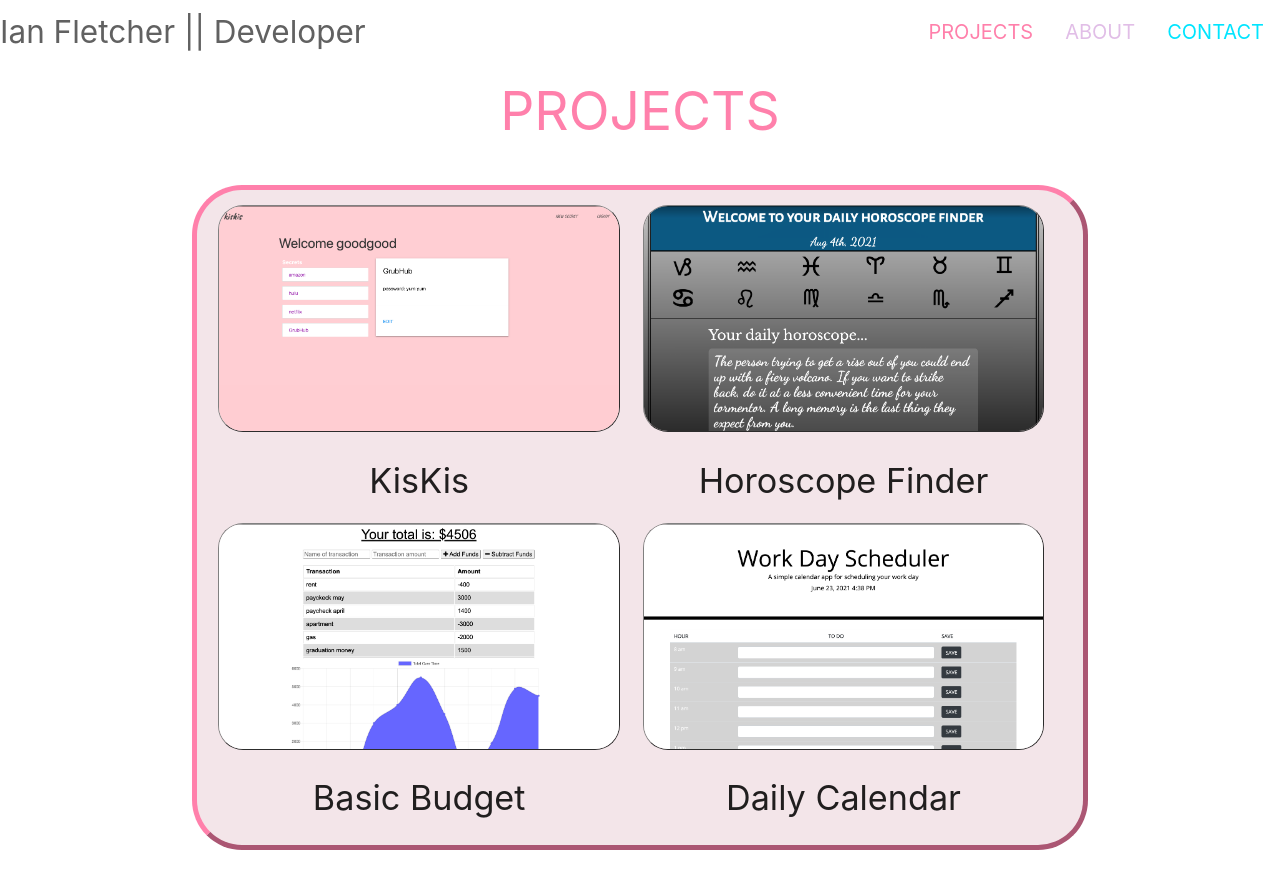
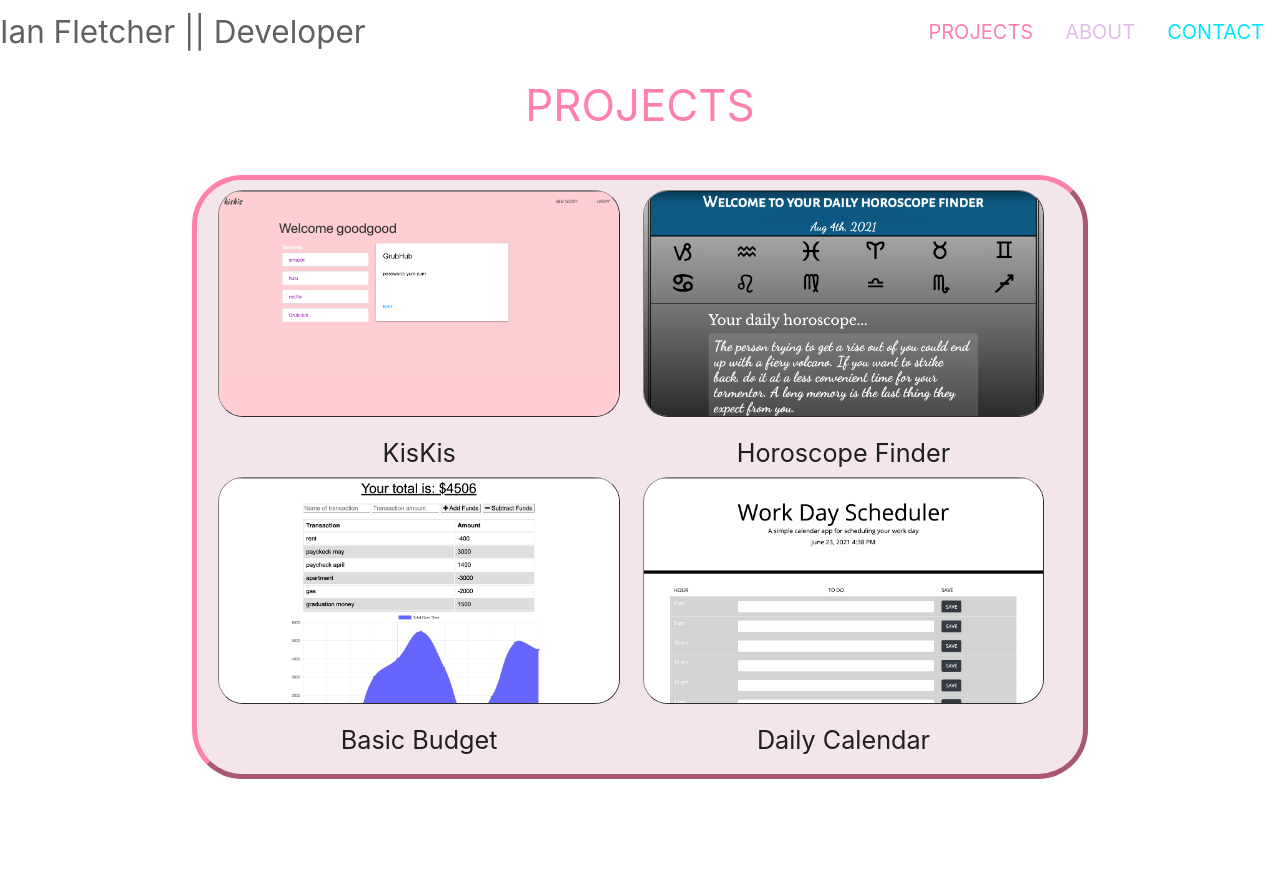
Before and after one commit to ianfletcher314/Ian-Fletcher-Portfolio, a React (Create React App) app: page / in a window 1280 px wide. Both pictures are taken after a click on the link "PROJECTS". Shown: the top 888 px of the page. After the commit the page ends 824 px from the top, so only its background shows below. Built offline with nearby package versions, Linux system fonts and the light colour scheme.

Commit message:
projects page now has all the projects zoom in and highlight when scrolled over. I now need to make the effect reverse when the scroleld item is no longer being touched

```diff
--- a/src/components/About/About.js
+++ b/src/components/About/About.js
@@ -8,7 +8,7 @@ import ian from "../../images/ian2.jpg"
 function About() {
     return (
         <div className="row container">
-            <h2 className="Header center purple-text text-lighten-3 col s12" id="about">ABOUT ME</h2>
+            <h3 className="Header center purple-text text-lighten-3 col s12" id="about">ABOUT ME</h3>
             <section className="container caveat-bold aboutContainer col s12">
 
                 <p className="aboutMeText caveat flow-text grey-text text-darken-3 ">
--- a/src/components/Contact/Contact.js
+++ b/src/components/Contact/Contact.js
@@ -10,7 +10,7 @@ import mail from "../../images/email.png"
 function Contact() {
     return (
         <div>
-        <h2 className="Contactheader center cyan-text text-accent-3 Header">CONTACT</h2>
+        <h3 className="Contactheader center cyan-text text-accent-3 Header">CONTACT</h3>
 
             <section id="contact" className="container caveat-bold center space roof">
             <a className="center grey-text text-accent-3 contact" href="https://github.com/ianfletcher314" target="_blank"
--- a/src/components/ProjectContainer/ProjectContainer.js
+++ b/src/components/ProjectContainer/ProjectContainer.js
@@ -76,6 +76,8 @@ function ProjectContainer() {
         p3.classList.add("hidden")
         p4.classList.add("hidden")
         elem.classList.remove("hidden")
+        var projects = document.getElementById('projects');
+        projects.classList.add("hidden")
     };
     const handleMouseOverHor = (event) => {
         console.log("Horoscope");
@@ -94,6 +96,8 @@ function ProjectContainer() {
         p2.classList.add("hidden")
         p3.classList.add("hidden")
         p4.classList.add("hidden")
+        var projects = document.getElementById('projects');
+        projects.classList.add("hidden")
     };
     const handleMouseOverBud = (event) => {
         console.log("Budget");
@@ -112,6 +116,8 @@ function ProjectContainer() {
         p2.classList.add("hidden")
         p3.classList.add("hidden")
         p4.classList.add("hidden")
+        var projects = document.getElementById('projects');
+        projects.classList.add("hidden")
     };
     const handleMouseOverCal = (event) => {
         console.log("Calendar");
@@ -130,16 +136,18 @@ function ProjectContainer() {
         p2.classList.add("hidden")
         p3.classList.add("hidden")
         p4.classList.add("hidden")
+        var projects = document.getElementById('projects');
+        projects.classList.add("hidden")
     };
 
 
     return (
         <div className="container">
-            <h2 className="center pink-text text-accent-1 Header" id="projects">PROJECTS</h2>
+            <h3 className="center pink-text text-accent-1 Header" id="projects">PROJECTS</h3>
 
             <div className="caveat-bold projectsContainer center row" >
                 {/* this is where the projects go */}
-                <div className="col s6 layer pads" id="project1" onMouseEnter={handleMouseOverKis}>
+                <div className="col s6 layer" id="project1" onMouseEnter={handleMouseOverKis}>
                     <a href="https://lit-escarpment-01189.herokuapp.com/">
                         <img src={kiskisphoto} alt="photo"
                             className="responsive-img hoverable bradius btnbtn "></img>
@@ -149,10 +157,10 @@ function ProjectContainer() {
                         "An Application designed to store your data securely!"
 
                     </p>
-                    <h4 className="center" id="KisKissName">KisKis</h4>
+                    <h5 className="center flow-text" id="KisKissName">KisKis</h5>
                 </div>
 
-                <div className="col s6 layer pads" id="project2" onMouseEnter={handleMouseOverHor}>
+                <div className="col s6 layer" id="project2" onMouseEnter={handleMouseOverHor}>
 
                     <a href="https://samuel6roth.github.io/HoroscopeFinder/">
                         <img src={horoscope} alt="photo"
@@ -163,10 +171,10 @@ function ProjectContainer() {
                         "An Application designed to give your your daily horoscope!"
 
                     </p>
-                    <h4 className="center" id="HoroscopeName">Horoscope Finder</h4>
+                    <h5 className="center flow-text" id="HoroscopeName">Horoscope Finder</h5>
                 </div>
 
-                <div className="col s6 layer pads" id="project3" onMouseEnter={handleMouseOverBud}>
+                <div className="col s6 layer" id="project3" onMouseEnter={handleMouseOverBud}>
                     <a href="https://basicbudget.herokuapp.com/">
                         <img src={budget} alt="photo"
                             className="responsive-img hoverable bradius btnbtn "></img>
@@ -176,9 +184,9 @@ function ProjectContainer() {
                         "An Application designed to help you budget your money"
 
                     </p>
-                    <h4 className="center" id="BudgetName">Basic Budget</h4>
+                    <h5 className="center flow-text" id="BudgetName">Basic Budget</h5>
                 </div>
-                <div className="col s6 layer pads" id="project4" onMouseEnter={handleMouseOverCal}>
+                <div className="col s6 layer" id="project4" onMouseEnter={handleMouseOverCal}>
                     <a href="https://ianfletcher314.github.io/DailyCalendar/">
                         <img src={calendar} alt="photo"
                             className="responsive-img hoverable bradius btnbtn "></img>
@@ -188,7 +196,7 @@ function ProjectContainer() {
                         "An Application designed to help you keep track of tasks"
 
                     </p>
-                    <h4 className="center" id="CalName">Daily Calendar</h4>
+                    <h5 className="center flow-text" id="CalName">Daily Calendar</h5>
                 </div>
 
 
--- a/src/components/Projects/style.css
+++ b/src/components/Projects/style.css
@@ -70,7 +70,7 @@
     border-width: 1px!important;
 }
 .layer{
-    max-width: 49%!important;
+    max-width: 40%!important;
 
 }
 .btnbtn {
```
